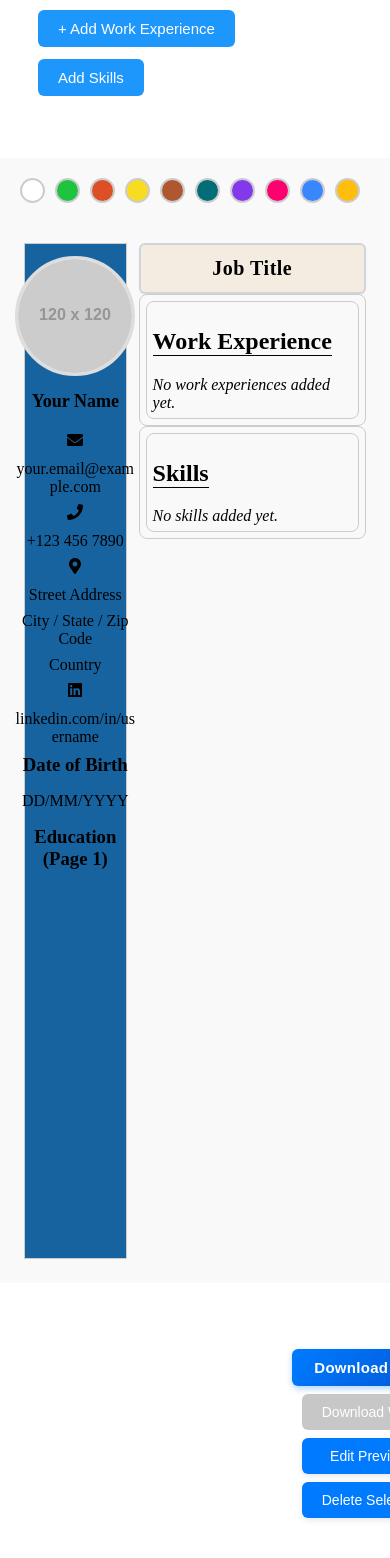
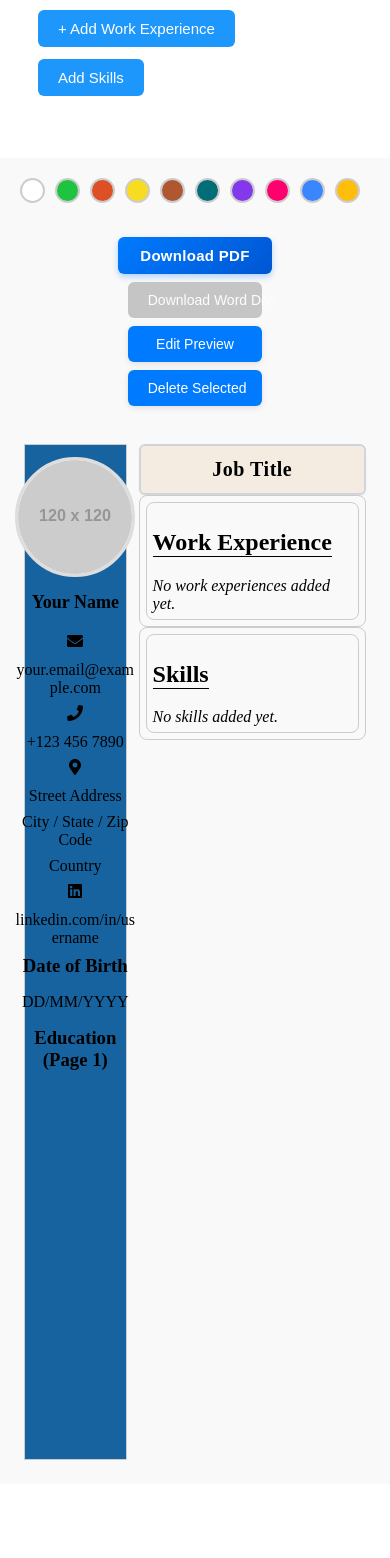
Before and after one commit to digimind1100/RESUME-BUILDER, a React (Vite) app: page /resume in a window 390 px wide. Shown: the part 1135-2693 px from the top of the page. After the commit the page ends 2619 px from the top, so only its background shows below. Built offline with nearby package versions, Linux system fonts and the light colour scheme.

Commit message:
addButtonsOnTop

```diff
--- a/src/components/ButtonSection.css
+++ b/src/components/ButtonSection.css
@@ -4,8 +4,9 @@
 .button-section-container {
   display: flex;
   justify-content: center;
-  margin-top: 24px;
-  margin-bottom: 10px;
+  width:738px;
+  margin-top: 0px;
+  margin-bottom: 0px;
   position: relative;
   z-index: 5;
 }
--- a/src/components/FormatButtons.css
+++ b/src/components/FormatButtons.css
@@ -1,11 +1,11 @@
 /* Container matches Preview Panel width without overflowing */
 .format-buttons-container {
-  max-width: 738px; /* never exceed parent width */
+   /* never exceed parent width */
   width: 100%;     /* fill available space */
   display: flex;
   justify-content: flex-start;
   gap: 10px;       /* spacing between buttons */
-  margin: 12px 0;
+  margin: 4px 0;
   padding: 6px 10px;
   background-color: #f8f9fa; /* light gray background */
   border: 1px solid #ddd;
--- a/src/components/PreviewPanel.css
+++ b/src/components/PreviewPanel.css
@@ -27,7 +27,7 @@
   display: flex;
   flex-direction: column;
   align-items: center;
-  height: 100%;           /* ✅ takes full height of parent (A4 height) */
+  height: 1016px;           /* ✅ takes full height of parent (A4 height) */
   box-sizing: border-box; /* ✅ ensures padding doesn’t expand height */
    position: relative;
   overflow: visible; /* Allow popup to appear outside */
--- a/src/components/ResumeBuilder.css
+++ b/src/components/ResumeBuilder.css
@@ -28,14 +28,14 @@
     width: 65%;
     display: flex;
     flex-direction: column; /* stack resume-theme + button section */
-    gap: 20px; /* spacing between preview and button section */
+    gap: 10px; /* spacing between preview and button section */
   }
 
   /* Theme + Preview container */
   .resume-theme {
     display: flex;
     flex-direction: column;
-    gap: 10px;
+    gap: 0px;
     width: 100%;
   }
 
@@ -48,8 +48,8 @@
 
   /* Button section below preview */
   .button-section-container {
-    width: 100%;
-    margin-top: 10px; /* already managed by gap */
+    width: 738px;
+    margin-top: 0px; /* already managed by gap */
   }
 }
 
@@ -81,12 +81,13 @@
   }
 
   .button-section-container {
-    width: 738px !important;
-    margin-top: 12px;
+    width: 100% !important;
+    margin-top: 0px;
     padding: 12px;
     display: flex;
     flex-direction: column;
     align-items: center;
+    justify-content: center;
   }
 
   /* Optional: make theme selector look cleaner on mobile */
@@ -94,7 +95,7 @@
     display: flex;
     justify-content: center;
     flex-wrap: wrap;
-    margin-bottom: 10px;
+    margin-bottom: 0;
   }
 }
 
@@ -133,9 +134,9 @@
   }
 
   .button-section-container {
-    width: 100%;
-    margin-top: 16px;
-    padding: 12px;
+    width: 738px;
+    margin-top: 0px;
+    padding: 8px;
   }
 }
 
--- a/src/components/ResumeBuilder.jsx
+++ b/src/components/ResumeBuilder.jsx
@@ -172,6 +172,26 @@ const ResumeBuilder = () => {
           <div className="theme-selector-container p-2">
             <ThemeSelector onThemeChange={setTheme} />
           </div>
+
+        {/* Format Buttons (floating below preview if editing) */}
+        {isEditing && (
+          <div className="format-buttons-wrapper">
+            <FormatButtons
+            handleFormat={handleFormat}
+            />
+          </div>
+        )}
+
+        {/* Button Section (below resume-theme, but still inside main container) */}
+        <div className="button-section-container p-4 mt-4 md:mt-0">
+          <ButtonSection
+            isEditing={isEditing}
+            setIsEditing={setIsEditing}
+            handleDeleteSelected={handleDeleteSelected}
+          />
+        </div>
+
+
           <PreviewPanel
             formData={formData}
             selectedEducations={selectedEducations}
@@ -198,23 +218,12 @@ const ResumeBuilder = () => {
 
         </div>
 
-        {/* Button Section (below resume-theme, but still inside main container) */}
-        <div className="button-section-container w-full p-4 mt-4 md:mt-0">
-          <ButtonSection
-            isEditing={isEditing}
-            setIsEditing={setIsEditing}
-            handleDeleteSelected={handleDeleteSelected}
-          />
-        </div>
 
 
-      {/* Format Buttons (floating below preview if editing) */}
-      {isEditing && (
-        <div className="format-buttons-wrapper">
-          <FormatButtons handleFormat={handleFormat} />
-        </div>
-      )}
-</div>
+      </div>
+
+
+
       {/* Popups */}
       {showWorkPopup && (
         <WorkPopup
--- a/src/components/ThemeSelector.css
+++ b/src/components/ThemeSelector.css
@@ -4,7 +4,7 @@
   align-items: center;
   gap: 10px;
   padding: 8px;
-  margin-bottom: 10px;
+  margin-bottom: 0px;
   flex-wrap: wrap;
   max-width: 738px;
 
```
Also changed, not shown: 1 other file (tests, documents, lock files or other folders).
